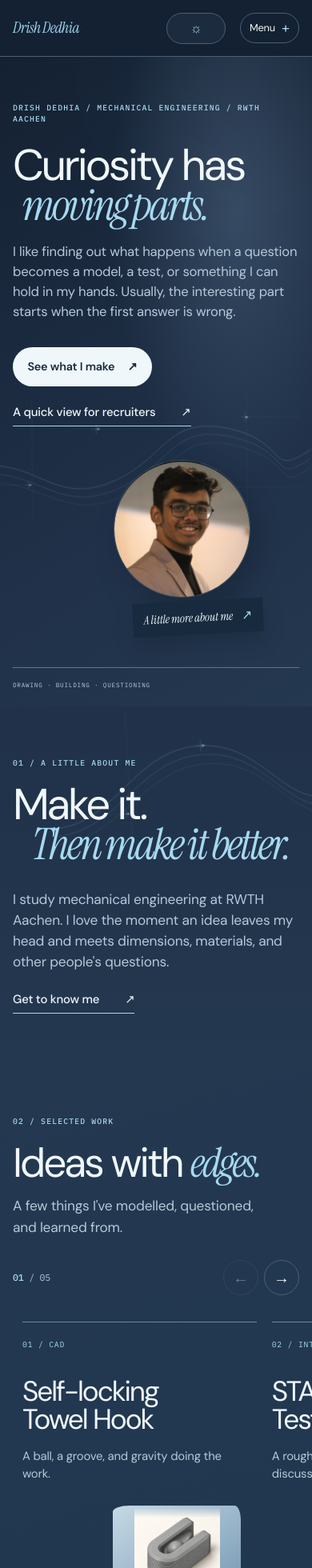
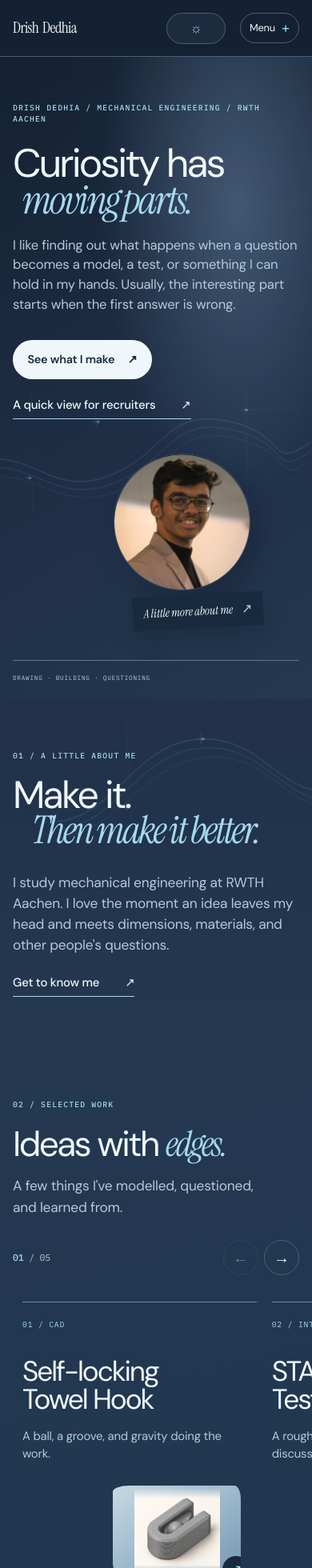
Before and after one commit to drishdedhia2007-svg/portfolio-drish, a Next.js app: page / in a window 390 px wide. Shown: the top 1960 px of the page at 80% size. Built offline with nearby package versions, Linux system fonts and the light colour scheme.

Commit message:
Balance headings and add responsive blue interactions

```diff
--- a/app/blueprint.css
+++ b/app/blueprint.css
@@ -5,11 +5,10 @@
 .new-index { color: var(--aura-rose); }
 .new-underlink { border-color: var(--aura-rose); }
 .site-nav { min-height: 76px; }
-.site-brand { order: 2; margin-left: auto; white-space: nowrap; }
-.site-brand strong { font-family: var(--font-editorial); font-size: 1.42rem; font-weight: 400; letter-spacing: -.035em; }
-.site-brand em { color: var(--copper); font-family: inherit; font-size: inherit; font-weight: inherit; }
-.site-links { order: 1; margin-left: 0; }
-.theme-toggle { order: 3; }
+.site-brand { order: 0; margin-left: 0; white-space: nowrap; }
+.site-brand strong { color: var(--text-light); font-family: var(--font-editorial); font-size: 1.42rem; font-style: normal; font-weight: 400; letter-spacing: -.035em; word-spacing: .12em; }
+.site-links { order: 2; margin-left: auto; }
+.theme-toggle { order: 3; margin-left: 0; }
 .site-links a { font-size: .8rem; }
 .site-links .recruiter-link { font-size: .78rem; }
 .footer-social { display: flex; flex-wrap: wrap; gap: .7rem 1.2rem; }
@@ -30,11 +29,11 @@
 .spline-curve-one { stroke-dasharray: 1250; animation: spline-draw 2.4s cubic-bezier(.18,.78,.2,1) both; }
 
 /* The face is a detail; type and an evolving construction line establish the hero. */
-.new-hero { background: radial-gradient(ellipse at 76% 24%,color-mix(in srgb,var(--aura-violet) 24%,transparent),transparent 38%),linear-gradient(150deg,var(--tone-1),var(--tone-3) 67%,var(--tone-4)); }
+.new-hero { background: radial-gradient(ellipse at 76% 23%,color-mix(in srgb,var(--aura-violet) 34%,transparent),transparent 41%),linear-gradient(150deg,var(--tone-1),var(--tone-3) 67%,var(--tone-4)); }
 .new-hero-light { top: -12vw; right: -8vw; width: min(58vw,700px); border-radius: 18% 45% 12% 35%; background: linear-gradient(140deg,color-mix(in srgb,var(--aura-rose) 17%,transparent),transparent 58%,color-mix(in srgb,var(--aura-violet) 15%,transparent)); filter: blur(75px); opacity: .55; }
 .new-hero-layout { grid-template-columns: minmax(0,1.42fr) minmax(260px,.58fr); gap: 1rem; min-height: min(690px,calc(100svh - 76px)); padding-block: clamp(4rem,7vw,6.5rem) 3rem; }
 .new-hero-copy .new-index { margin-bottom: clamp(1.6rem,3vw,2.5rem); }
-.new-hero h1 { max-width: 870px; font-size: clamp(4.6rem,7.2vw,8.2rem); }
+.new-hero h1 { max-width: 870px; font-size: clamp(4.1rem,6.2vw,6.8rem); }
 .new-hero h1 em { margin-left: clamp(.5rem,3vw,3rem); }
 .new-hero-copy > p:not(.new-index) { max-width: 540px; margin-top: 1.65rem; font-size: clamp(1.06rem,1.4vw,1.27rem); }
 .new-hero-links { margin-top: 2rem; }
@@ -56,7 +55,7 @@
 /* Intro: a single thought crossing a technical, non-circular field. */
 .new-method { min-height: 420px; padding-block: clamp(4.5rem,6vw,6rem); background: linear-gradient(180deg,var(--tone-3),var(--tone-4)); }
 .new-method-spline { position: absolute; z-index: -1; top: 1%; right: -13%; width: min(73vw,930px); opacity: .58; transform: rotate(-8deg); }
-.new-method h2 { margin-top: 1.2rem; font-size: clamp(4.2rem,9vw,9rem); }
+.new-method h2 { margin-top: 1.2rem; font-size: clamp(3.6rem,5.8vw,5.8rem); }
 .new-method h2 em { margin-left: clamp(.5rem,6vw,7rem); }
 .new-method-bottom { margin-top: clamp(2rem,4vw,3rem); }
 .new-method-bottom > p { max-width: 560px; font-size: clamp(1.08rem,1.45vw,1.32rem); }
@@ -65,12 +64,14 @@
 /* Projects are typographic teasers; small CAD fragments come last. */
 .new-work { padding-block: clamp(4rem,6vw,6rem); }
 .new-work::before, .new-field::before, .new-writing::before { width: min(55vw,600px); height: 340px; aspect-ratio: auto; border-radius: 0; background: linear-gradient(115deg,transparent,color-mix(in srgb,var(--aura-violet) 16%,transparent),transparent); filter: blur(70px); }
-.new-section-head h2, .new-field h2, .new-research h2, .new-writing h2, .new-explore h2 { font-size: clamp(3.5rem,6vw,6.2rem); }
+.new-section-head h2, .new-field h2, .new-research h2, .new-writing h2, .new-explore h2 { font-size: clamp(2.9rem,4.9vw,4.8rem); line-height: 1.02; }
 .new-section-head > p { max-width: 310px; }
 .new-rail-wrap { margin-top: clamp(1.7rem,3vw,2.8rem); }
-.new-project { flex-basis: clamp(300px,32vw,420px); min-height: 370px; padding: 1.3rem 1.2rem 1.4rem 0; border-top: 1px solid color-mix(in srgb,var(--aura-rose) 35%,var(--line-dark)); transition: border-color .3s, transform .4s; }
+.new-project { position: relative; isolation: isolate; flex-basis: clamp(300px,32vw,420px); min-height: 370px; padding: 1.3rem 1.2rem 1.4rem 0; border-top: 1px solid color-mix(in srgb,var(--aura-rose) 35%,var(--line-dark)); transition: border-color .3s, transform .4s; }
+.new-project::before { content: ""; position: absolute; z-index: -1; inset: -36px; pointer-events: none; background: radial-gradient(circle 190px at var(--light-x,50%) var(--light-y,48%),color-mix(in srgb,var(--aura-rose) 30%,transparent),color-mix(in srgb,var(--aura-violet) 12%,transparent) 48%,transparent 78%); filter: blur(13px); opacity: 0; transform: scale(.78); transform-origin: var(--light-x,50%) var(--light-y,48%); transition: opacity .5s ease, transform .65s cubic-bezier(.2,.75,.2,1); }
+.new-project:hover::before, .new-project:focus-visible::before { opacity: 1; transform: scale(1); }
 .new-project:nth-child(even) { padding-top: 1.3rem; }
-.new-project:hover { border-color: var(--aura-rose); transform: translateY(-3px); }
+.new-project:hover, .new-project:focus-visible { z-index: 1; border-color: var(--aura-rose); transform: translateY(-3px); }
 .new-project-copy { margin: 0; padding: 0; }
 .new-project-number { position: static; display: block; margin-bottom: 2.1rem; color: var(--aura-rose); }
 .new-project-copy h3 { max-width: 390px; min-height: 2em; font-size: clamp(2.4rem,3.1vw,3.35rem); line-height: .98; }
@@ -89,8 +90,10 @@
 .new-field h2 { max-width: 530px; }
 .new-field-copy > p:not(.new-index) { max-width: 420px; margin-top: 1.3rem; }
 .new-role-list { position: relative; z-index: 2; border-top: 1px solid var(--line-dark); }
-.new-role { position: relative; display: grid; grid-template-columns: minmax(0,1fr) auto; gap: .3rem 1rem; padding: 1.25rem 2.7rem 1.35rem .1rem; border-bottom: 1px solid var(--line-dark); color: var(--aura-ink); transition: padding .3s, background .3s; }
-.new-role:hover { padding-left: .8rem; background: color-mix(in srgb,var(--aura-violet) 8%,transparent); }
+.new-role { position: relative; isolation: isolate; display: grid; grid-template-columns: minmax(0,1fr) auto; gap: .3rem 1rem; padding: 1.25rem 2.7rem 1.35rem .1rem; border-bottom: 1px solid var(--line-dark); color: var(--aura-ink); transition: padding .3s, background .3s; }
+.new-role::before { content: ""; position: absolute; z-index: -1; inset: 0; background: radial-gradient(ellipse at 0 50%,color-mix(in srgb,var(--aura-violet) 19%,transparent),transparent 68%); opacity: 0; transition: opacity .55s; }
+.new-role:hover, .new-role:focus-visible { padding-left: .8rem; background: transparent; }
+.new-role:hover::before, .new-role:focus-visible::before { opacity: 1; }
 .new-role-meta { grid-column: 1 / -1; color: var(--aura-rose); font: .6rem var(--font-technical); letter-spacing: .07em; }
 .new-role strong { grid-column: 1; margin-top: .6rem; font-size: clamp(1.8rem,2.7vw,2.8rem); font-weight: 400; letter-spacing: -.055em; line-height: 1; }
 .new-role > span:nth-of-type(2) { grid-column: 1; margin-top: .3rem; color: var(--aura-soft); font-size: .86rem; }
@@ -105,9 +108,11 @@
 .new-research h2 { max-width: 750px; }
 .new-research-head > p { max-width: 320px; margin-bottom: .45rem; color: var(--aura-soft); font-size: 1.05rem; line-height: 1.5; }
 .new-paper-line { display: flex; overflow-x: auto; gap: 0; margin-top: 3rem; padding-bottom: 1rem; scroll-snap-type: x proximity; scrollbar-color: var(--aura-rose) transparent; }
-.new-paper { position: relative; flex: 0 0 clamp(270px,27vw,345px); min-height: 250px; padding: 1.7rem 2.4rem 1.5rem .85rem; border-top: 1px solid var(--aura-rose); color: var(--aura-ink); scroll-snap-align: start; transition: background .3s, transform .4s; }
+.new-paper { position: relative; isolation: isolate; flex: 0 0 clamp(270px,27vw,345px); min-height: 250px; padding: 1.7rem 2.4rem 1.5rem .85rem; border-top: 1px solid var(--aura-rose); color: var(--aura-ink); scroll-snap-align: start; transition: background .3s, transform .4s; }
 .new-paper::before { content: ""; position: absolute; top: -4px; left: .85rem; width: 7px; height: 7px; border: 1px solid var(--aura-rose); background: var(--tone-6); transform: rotate(45deg); }
-.new-paper:hover, .new-paper:focus-visible { background: color-mix(in srgb,var(--aura-violet) 9%,transparent); transform: translateY(-5px); }
+.new-paper::after { content: ""; position: absolute; z-index: -1; inset: 0; background: linear-gradient(105deg,transparent 6%,color-mix(in srgb,var(--aura-violet) 17%,transparent) 48%,transparent 90%); opacity: 0; transform: translateX(-22%); transition: opacity .65s, transform 1.2s ease; }
+.new-paper:hover, .new-paper:focus-visible { background: transparent; transform: translateY(-3px); }
+.new-paper:hover::after, .new-paper:focus-visible::after { opacity: 1; transform: translateX(8%); }
 .new-paper-meta { display: block; margin-bottom: 1.6rem; color: var(--aura-rose); font: .56rem var(--font-technical); letter-spacing: .07em; }
 .new-paper strong { display: block; max-width: 290px; font-size: clamp(1.47rem,2vw,2rem); font-weight: 400; letter-spacing: -.04em; line-height: 1.14; }
 .new-paper-note { display: block; max-width: 270px; margin-top: 1rem; color: var(--aura-soft); font-size: .81rem; line-height: 1.4; opacity: .65; transform: translateY(6px); transition: opacity .35s, transform .35s; }
@@ -120,9 +125,11 @@
 .new-writing { padding-block: clamp(4.5rem,6vw,6.5rem); }
 .new-writing-layout { grid-template-columns: 1fr .92fr; gap: clamp(2rem,8vw,9rem); }
 .new-writing h2 { max-width: 610px; }
-.new-writing-door { padding: 1.4rem 0 1rem 1.6rem; border-left: 1px solid var(--aura-rose); }
+.new-writing-door { position: relative; isolation: isolate; padding: 1.4rem 0 1rem 1.6rem; border-left: 1px solid var(--aura-rose); }
+.new-writing-door::before { content: ""; position: absolute; z-index: -1; inset: -1.2rem -1.5rem -1.2rem -1.6rem; background: linear-gradient(115deg,color-mix(in srgb,var(--aura-violet) 15%,transparent),color-mix(in srgb,var(--aura-rose) 7%,transparent) 42%,transparent 80%); opacity: .35; transform: translateX(-8px); transition: opacity .8s, transform 1.1s; }
+.new-writing-door:hover::before, .new-writing-door:focus-within::before { opacity: .8; transform: translateX(8px); }
 .new-writing-kicker { color: var(--aura-rose); font: .61rem var(--font-technical); letter-spacing: .12em; }
-.new-writing-door h3 { max-width: 500px; margin-top: 1.1rem; font-size: clamp(2.2rem,3.6vw,4rem); line-height: 1.02; }
+.new-writing-door h3 { max-width: 500px; margin-top: 1.1rem; font-size: clamp(2rem,3.1vw,3.4rem); line-height: 1.05; }
 .new-writing-door > p:not(.new-writing-kicker) { max-width: 450px; margin-top: 1.1rem; color: var(--aura-soft); font-size: 1rem; line-height: 1.55; }
 .new-writing-door .new-underlink { margin-top: 1.6rem; }
 .new-explore { position: relative; isolation: isolate; overflow: hidden; padding-block: clamp(3.7rem,5vw,5.2rem); }
@@ -130,6 +137,15 @@
 .new-explore h2 { max-width: 850px; }
 .new-explore nav { margin-top: 2rem; }
 .new-explore-spline { position: absolute; z-index: 0; top: -35%; right: -35%; width: min(80vw,1100px); opacity: .18; transform: rotate(-11deg); }
+
+/* Interior headings follow the same calmer scale as the homepage. */
+.narrative-title { font-size: clamp(2.65rem,4.2vw,4.5rem); }
+main > header:not(.writing-hero) h1 { font-size: clamp(2.9rem,4.5vw,4.8rem); line-height: 1.07; }
+.writing-hero h1 { font-size: clamp(3rem,4.7vw,5rem); line-height: 1.04; }
+.about-details h2, .writing-intro h2 { font-size: clamp(2.25rem,3.3vw,3.65rem); }
+.experience-feature h2 { font-size: clamp(2.5rem,3.8vw,4.2rem); }
+.research-row h2, .competition-row h2 { font-size: clamp(1.9rem,3vw,3.3rem); }
+.footer-invite h2 { font-size: clamp(2.5rem,3.8vw,4.2rem); }
 
 @supports (animation-timeline: view()) {
   .new-method-spline, .new-field-spline, .new-explore-spline { animation: spline-breathe linear both; animation-timeline: view(); animation-range: entry 0% exit 100%; }
@@ -147,7 +163,7 @@
 }
 @media (max-width: 800px) {
   .new-hero-layout { grid-template-columns: 1fr; gap: 0; min-height: auto; padding-block: 4.5rem 1.5rem; }
-  .new-hero h1 { font-size: clamp(4.1rem,10vw,6.5rem); }
+  .new-hero h1 { font-size: clamp(3.65rem,8.8vw,5.8rem); }
   .new-hero-portrait { width: min(290px,55vw); margin: 1.3rem 4% 0 auto; }
   .new-method-spline { right: -40%; width: 120%; }
   .new-field-layout, .new-writing-layout { grid-template-columns: 1fr; gap: 2.5rem; }
@@ -158,23 +174,23 @@
   .site-nav { min-height: 70px; }
   .site-brand strong { font-size: 1.2rem; }
   .new-hero-layout { padding-top: 3.6rem; }
-  .new-hero h1 { font-size: clamp(3.4rem,13vw,4.8rem); }
+  .new-hero h1 { font-size: clamp(3.1rem,11.5vw,4.2rem); }
   .new-hero-copy > p:not(.new-index) { margin-top: 1.3rem; font-size: 1.04rem; }
   .new-hero-portrait { width: min(220px,55vw); margin: 1.9rem 11% 0 auto; }
   .new-portrait-caption { right: -9%; bottom: -27%; font-size: .92rem; }
   .new-method { min-height: auto; padding-block: 4rem; }
-  .new-method h2 { font-size: clamp(3.4rem,12vw,5rem); }
+  .new-method h2 { font-size: clamp(3rem,10vw,4.4rem); }
   .new-method-bottom { gap: 1.4rem; }
-  .new-section-head h2, .new-field h2, .new-research h2, .new-writing h2, .new-explore h2 { font-size: clamp(3.2rem,11vw,4.5rem); }
+  .new-section-head h2, .new-field h2, .new-research h2, .new-writing h2, .new-explore h2 { font-size: clamp(2.75rem,9vw,3.7rem); }
   .new-project { flex-basis: 75vw; min-height: 360px; }
   .new-project-copy h3 { font-size: clamp(2.2rem,8vw,3rem); }
   .new-project-art, .new-project:nth-child(2) .new-project-art, .new-project:nth-child(3) .new-project-art, .new-project:nth-child(4) .new-project-art, .new-project:nth-child(5) .new-project-art { width: 160px; height: 112px; }
   .new-paper { flex-basis: 75vw; }
   .new-writing-door { padding-left: 1rem; }
-  .new-writing-door h3 { font-size: 2.5rem; }
+  .new-writing-door h3 { font-size: 2.2rem; }
 }
 @media (prefers-reduced-motion: reduce) {
   .spline-curve-one, .new-portrait-spline, .new-method-spline, .new-field-spline, .new-explore-spline, .new-paper { animation: none !important; }
   .new-paper-note { opacity: 1; transform: none; }
-  .new-portrait-link::before, .new-portrait-image, .new-portrait-caption, .new-project, .new-project-art, .new-paper { transition: none !important; }
+  .new-portrait-link::before, .new-portrait-image, .new-portrait-caption, .new-project, .new-project::before, .new-project-art, .new-role::before, .new-paper, .new-paper::after, .new-writing-door::before { transition: none !important; }
 }
--- a/components/Navbar.tsx
+++ b/components/Navbar.tsx
@@ -19,7 +19,7 @@ export default function Navbar() {
   const [open, setOpen] = useState(false);
   return <header className="site-header">
     <nav className="page-wrap site-nav" aria-label="Main navigation">
-      <Link href="/" className="site-brand" onClick={() => setOpen(false)} aria-label="Drish Dedhia, home"><strong><em>Drish Dedhia</em></strong></Link>
+      <Link href="/" className="site-brand" onClick={() => setOpen(false)} aria-label="Drish Dedhia, home"><strong>Drish Dedhia</strong></Link>
       <button className="menu-toggle" type="button" aria-expanded={open} aria-controls="site-links" onClick={() => setOpen(value => !value)}>{open ? "Close" : "Menu"}<span aria-hidden="true">{open ? "×" : "+"}</span></button>
       <div id="site-links" className={`site-links ${open ? "is-open" : ""}`}>{links.map(link => <Link key={link.href} href={link.href} className={pathname === link.href || pathname.startsWith(`${link.href}/`) ? "is-active" : ""} aria-current={pathname === link.href || pathname.startsWith(`${link.href}/`) ? "page" : undefined} onClick={() => setOpen(false)}>{link.label}</Link>)}<Link className="recruiter-link" href="/recruiter" onClick={() => setOpen(false)}>Quick view ↗</Link></div>
       <ThemeToggle />
--- a/components/ProjectRail.tsx
+++ b/components/ProjectRail.tsx
@@ -41,7 +41,15 @@ export default function ProjectRail({ projects }: { projects: ProjectMeta[] }) {
       </div>
       <div className="new-project-rail" ref={rail} onScroll={syncActive} onKeyDown={(event) => { if (event.key === "ArrowRight") { event.preventDefault(); move(1); } else if (event.key === "ArrowLeft") { event.preventDefault(); move(-1); } }} role="region" aria-label="Featured projects" tabIndex={0}>
         {projects.map((project, index) => (
-          <Link key={project.slug} href={`/projects/${project.slug}`} className="new-project" aria-label={`Explore ${project.title}`}>
+          <Link key={project.slug} href={`/projects/${project.slug}`} className="new-project" aria-label={`Explore ${project.title}`} onPointerMove={(event) => {
+            if (event.pointerType !== "mouse" || window.matchMedia("(prefers-reduced-motion: reduce)").matches) return;
+            const bounds = event.currentTarget.getBoundingClientRect();
+            event.currentTarget.style.setProperty("--light-x", `${event.clientX - bounds.left + 36}px`);
+            event.currentTarget.style.setProperty("--light-y", `${event.clientY - bounds.top + 36}px`);
+          }} onPointerLeave={(event) => {
+            event.currentTarget.style.removeProperty("--light-x");
+            event.currentTarget.style.removeProperty("--light-y");
+          }}>
             <div className="new-project-copy"><span className="new-project-number">0{index + 1} / {project.category?.[0] ?? "CAD"}</span><h3>{project.title}</h3><p>{captions[project.slug] ?? project.shortDescription}</p></div>
             <div className="new-project-art">
               {project.coverImage && <div className="new-project-image"><Image src={project.coverImage} alt={project.coverAlt || project.title} fill sizes="180px" className="object-contain" /></div>}
```
